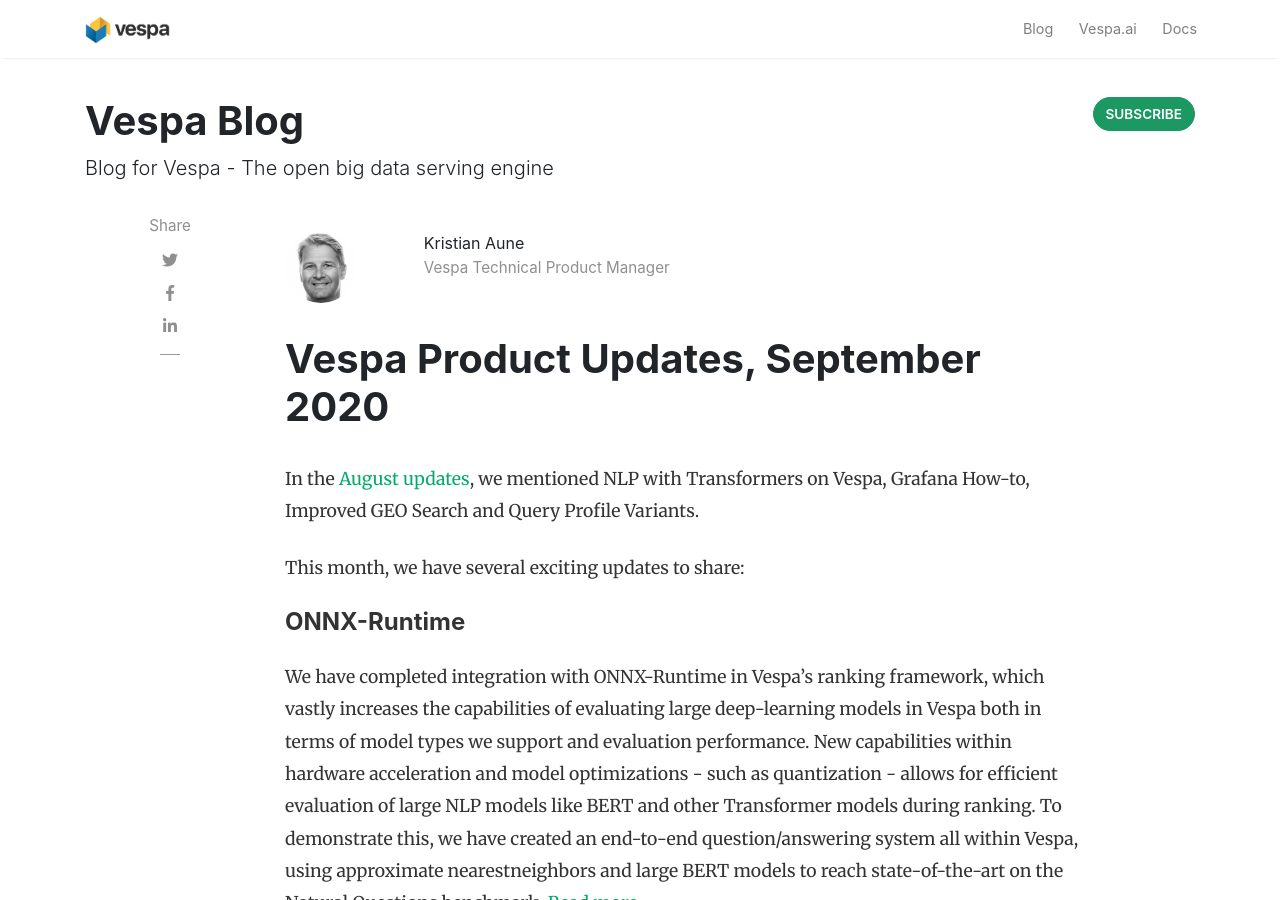
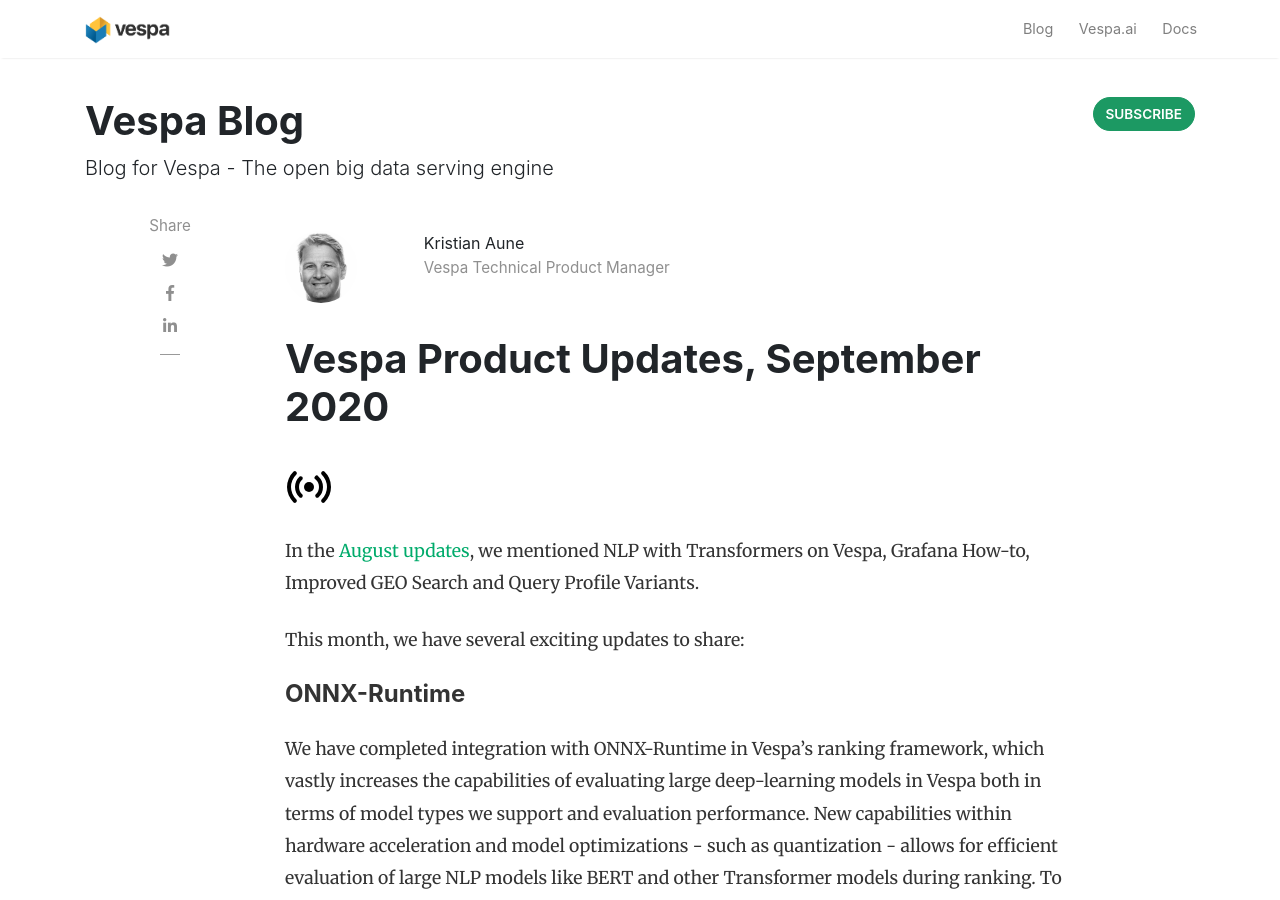
Before and after one commit to vespa-engine/blog, a Jekyll site: the page built from _posts/product-updates/2020-10-01-vespa-product-updates-september-2020.md, in a window 1280 px wide and 900 px high. Built offline with Jekyll 4.4.1, drawn with Linux system fonts in a browser that asks for light colours; nearby versions of some CDN libraries; comment, search, counter and statistics services are not loaded.

```diff
--- a/_posts/product-updates/2020-10-01-vespa-product-updates-september-2020.md
+++ b/_posts/product-updates/2020-10-01-vespa-product-updates-september-2020.md
@@ -4,6 +4,8 @@ title: Vespa Product Updates, September 2020
 author: kkraune
 date: '2020-10-01'
 categories: [product updates]
+image: assets/images/broadcast.svg
+skipimage: false
 tags: [big data serving, big data, search engines, search, database]
 excerpt: Introducing ONNX-Runtime,
          Hamming Distance Metric,
```
Also changed, not shown: assets/images/broadcast.svg (added).
